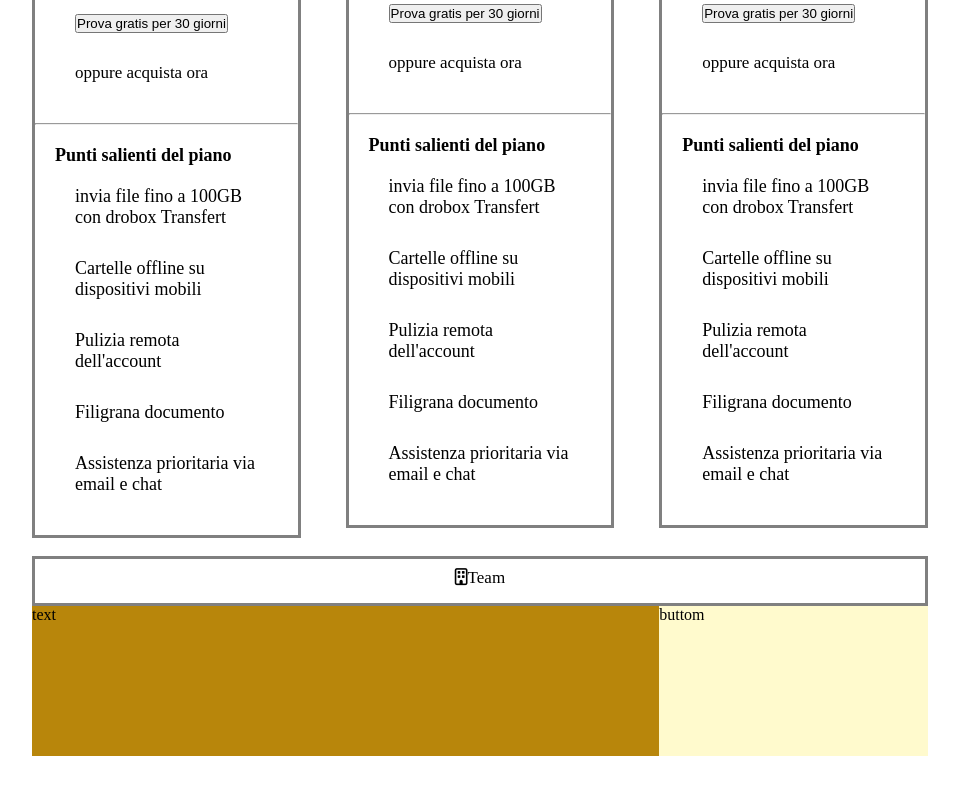
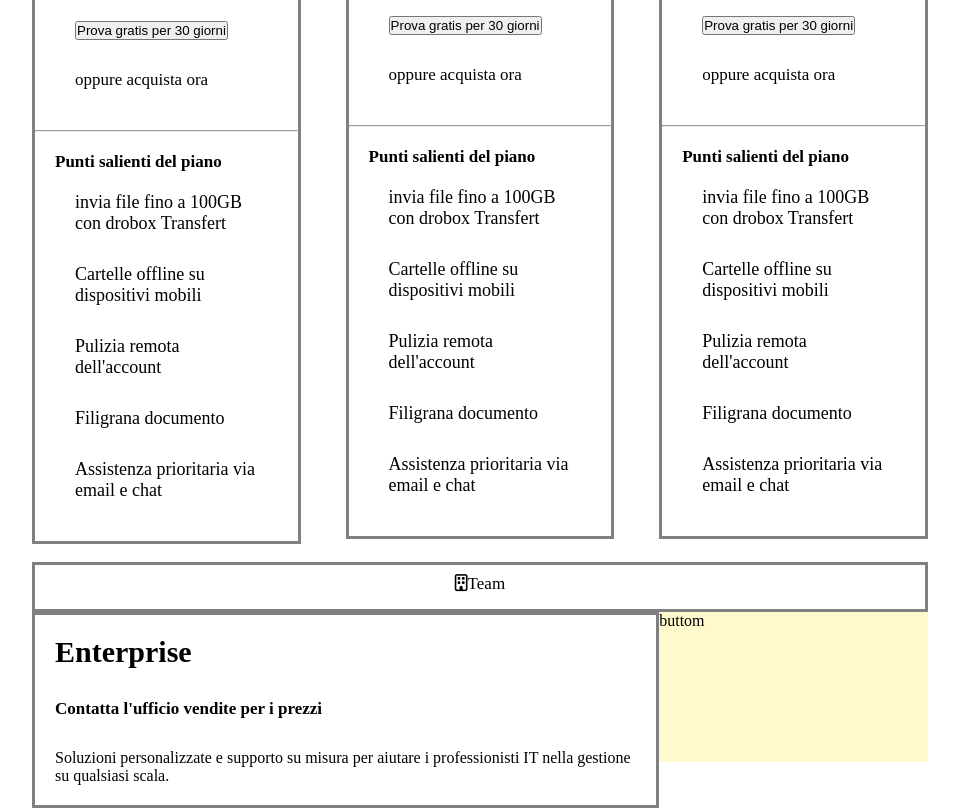
Before and after one commit to AlessandroVano/htmlcss-dropbox, a plain HTML site: page index.html in a window 1280 px wide. Shown: the part 1559-2367 px from the top of the page, without its empty margins (160-1119 px from the left). Before the commit the page ends 2315 px from the top, so only its background shows below. Drawn offline with Linux system fonts and the light colour scheme.

Commit message:
add box-8 section-b

```diff
--- a/css/main.css
+++ b/css/main.css
@@ -12,6 +12,11 @@
 }
 h2 {
     font-size: 40px;
+}
+h3 {font-size: 30px;
+}
+h4 {
+    font-size: 17px;
 }
 .fs {
     font-size: 20px;
@@ -195,10 +200,11 @@ font-size: 18px;
     float: left;
 }
 .box-8 {
-    height: 150px;
+    height: 1oo;
     width: 70%;
-    background-color: darkgoldenrod;
+    /* background-color: darkgoldenrod; */
 }
+
 
 .box-9 {
     height: 150px;
--- a/index.html
+++ b/index.html
@@ -171,11 +171,16 @@
                 </div>
             </section>
             <!-- section B -->
-            <section class=" section-b mt">
-                    <div class="box-7 pt border">
+            <section class=" section-b mt ">
+                    <div class="box-7 pt border ">
                         <i class="far fa-building"></i>Team
+
                     </div>
-                    <div class="box-8">text</div>
+                    <div class="box-8 border">
+                            <h3 class="padding-margin">Enterprise</h3>
+                            <h4 class="padding-margin">Contatta l'ufficio vendite per i prezzi</h4>
+                            <p class="padding-margin">Soluzioni personalizzate e supporto su misura per aiutare i professionisti IT nella gestione su qualsiasi scala.</p>
+                    </div>
                     <div class="box-9">buttom</div>
             </section>
          </div>
```
